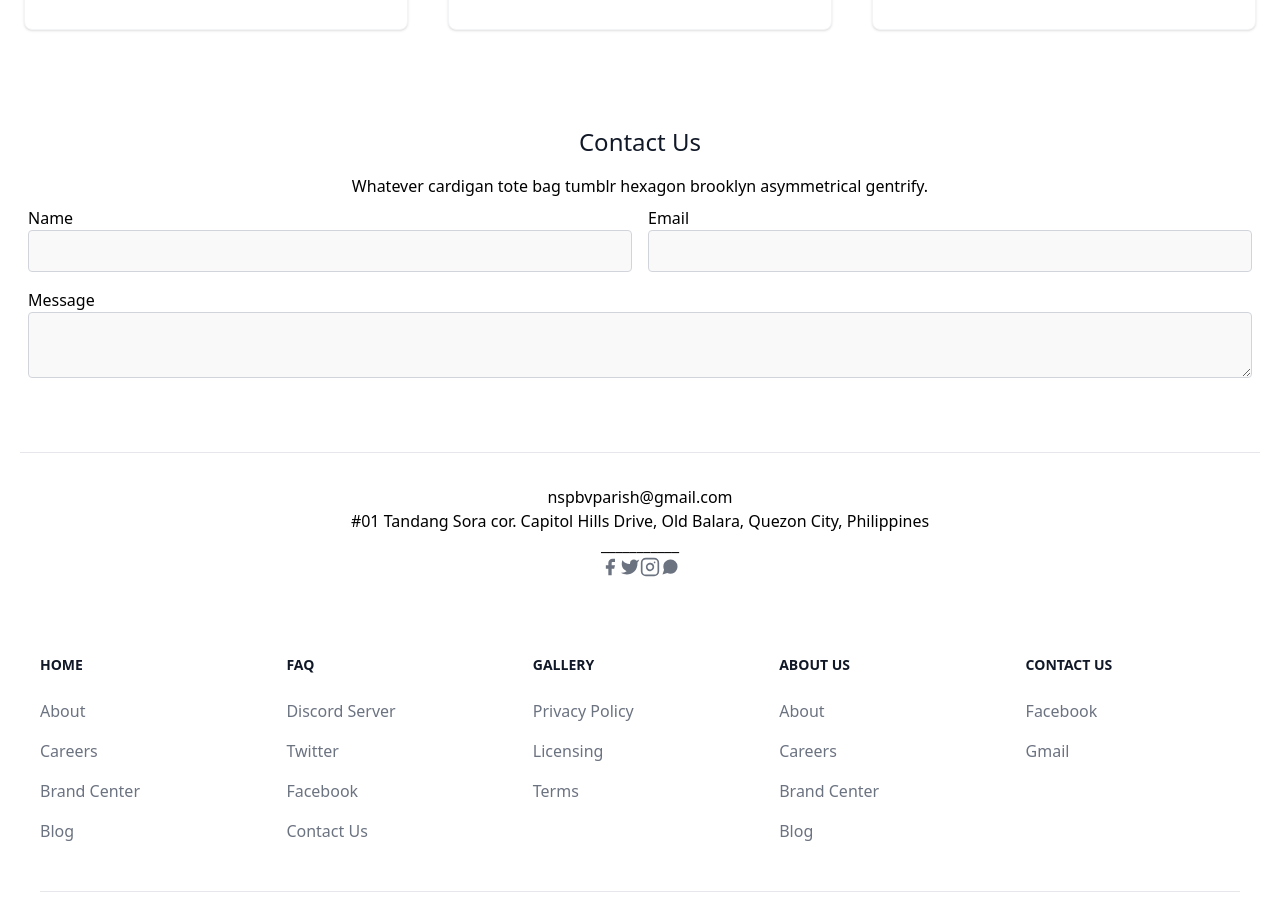
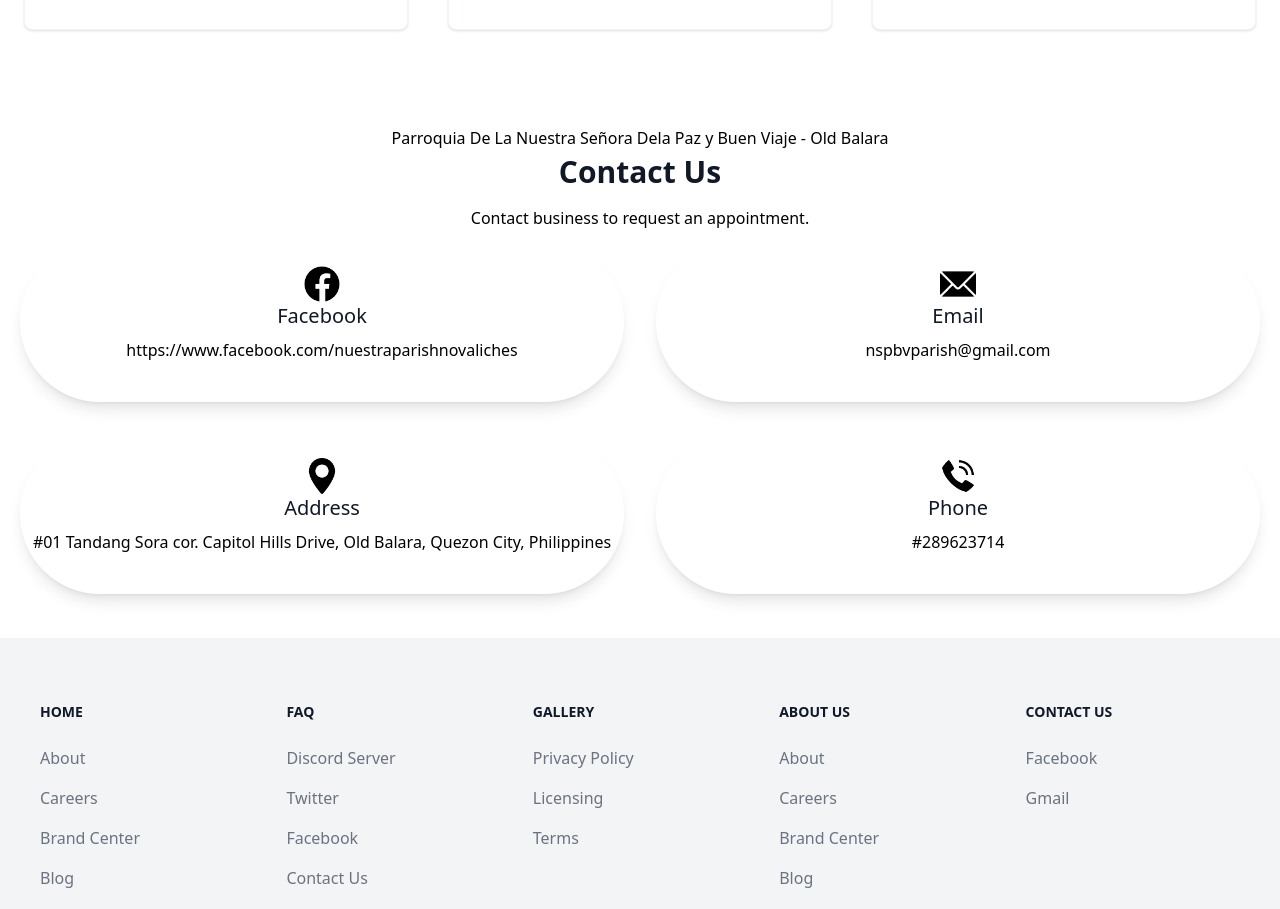
Before and after one commit to Laharl11/frontfront, a website: page landwind-1.0.0/index.html in a window 1280 px wide. Shown: the part 3188-4097 px from the top of the page. Drawn offline with nearby package versions, Linux system fonts and the light colour scheme.

Commit message:
contactus

```diff
--- a/landwind-1.0.0/index.html
+++ b/landwind-1.0.0/index.html
@@ -450,7 +450,7 @@
         <div class="max-w-screen-xl px-4 py-8 mx-auto lg:py-24 lg:px-6">
             <div class="max-w-screen-md mx-auto mb-8 text-center lg:mb-12">
                 <h2 class="mb-4 text-3xl font-extrabold tracking-tight text-gray-900 dark:text-white">Types of Scholarship for Students</h2>
-                <p class="mb-5 font-light text-gray-500 sm:text-xl dark:text-gray-400">ere at Parroquia De La Nuestra Señora Dela Paz y Buen Viaje - Old Balara we focus on helping people reach their dreams by giving them academic financial assistance.</p>
+                <p class="mb-5 font-light text-gray-500 sm:text-xl dark:text-gray-400">Here at Parroquia De La Nuestra Señora Dela Paz y Buen Viaje - Old Balara we focus on helping people reach their dreams by giving them academic financial assistance.</p>
             </div>
             <div class="space-y-8 lg:grid lg:grid-cols-3 sm:gap-6 xl:gap-10 lg:space-y-0">
                 <!-- Pricing Card -->
@@ -650,11 +650,14 @@
             </div>
         </div>
     </section>-->
-    <section class="bg-white dark:bg-gray-900">
+
+    <!--Contact Us/Input
+
+        <section class="bg-white dark:bg-gray-900">
         <div class="container mx-auto px-5 py-24" id="contact">
           <div class="flex flex-col text-center w-full mb-12">
             <h1 class="sm:text-3xl text-2xl font-medium title-font mb-4 text-gray-900">Contact Us</h1>
-            <p class="lg:w-2/3 mx-auto leading-relaxed text-base">Whatever cardigan tote bag tumblr hexagon brooklyn asymmetrical gentrify.</p>
+            <p class="lg:w-2/3 mx-auto leading-relaxed text-base">Want to contact us? We'd love to hear from you. Heres how you can reach us...</p>
           </div>
           <div class="lg:w-1/2 md:w-2/3 mx-auto">
             <div class="flex flex-wrap -m-2">
@@ -711,9 +714,43 @@
             </div>
           </div>
         </div>
+      </section>-->
+
+      <section class="bg-white dark:bg-gray-900">
+        <div class="container px-5 py-24 mx-auto">
+          <div class="flex flex-col text-center w-full mb-20">
+            <h2 class="text-xs text-indigo-500 tracking-widest font-medium title-font mb-1">Parroquia De La Nuestra Señora Dela Paz y Buen Viaje - Old Balara</h2>
+            <h1 class="sm:text-3xl text-3xl font-extrabold title-font mb-4 text-gray-900">Contact Us</h1>
+            <p class="lg:w-2/3 mx-auto leading-relaxed text-base mb-3">Contact business to request an appointment.</p>
+          </div>
+          <div class="grid grid-cols-2 gap-8 flex flex-wrap">
+            <div class="xl:w-1/4 lg:w-1/2 md:w-full px-8 py-6 border-l-2 border-gray-200 border-opacity-60 rounded-full shadow-lg">
+                <img src="./images/facebook.png" class="mx-auto h-6 sm:h-9" alt="">
+                <h2 class="text-lg sm:text-xl text-gray-900 text-center font-medium title-font mb-2">
+                    Facebook</h2>
+              <p class="leading-relaxed text-center text-base mb-4">https://www.facebook.com/nuestraparishnovaliches</p>
+            </div>
+            <div class="xl:w-1/4 lg:w-1/2 md:w-full px-8 py-6 border-l-2 border-gray-200 border-opacity-60 rounded-full shadow-lg">
+                <img src="./images/email.png" class="mx-auto h-6 sm:h-9" alt="">
+                <h2 class="text-lg sm:text-xl text-gray-900 text-center font-medium title-font mb-2">Email</h2>
+              <p class="leading-relaxed text-center text-base mb-4">nspbvparish@gmail.com</p>
+            </div>
+            <div class="xl:w-1/4 lg:w-1/2 md:w-full px-8 py-6 border-l-2 border-gray-200 border-opacity-60 rounded-full shadow-lg">
+                <img src="./images/address.png" class="mx-auto h-6 sm:h-9" alt="">
+              <h2 class="text-lg sm:text-xl text-gray-900 text-center font-medium title-font mb-2">Address</h2>
+              <p class="leading-relaxed text-center text-base mb-4">#01 Tandang Sora cor. Capitol Hills Drive, Old Balara, Quezon City, Philippines</p>
+            </div>
+            <div class="xl:w-1/4 lg:w-1/2 md:w-full px-8 py-6 border-l-2 border-gray-200 border-opacity-60 rounded-full shadow-lg">
+                <img src="./images/phone.png" class="mx-auto h-6 sm:h-9" alt="">
+                <h2 class="text-lg sm:text-xl text-gray-900 text-center font-medium title-font mb-2">Phone</h2>
+              <p class="leading-relaxed text-center text-base mb-4">#289623714</p>
+            </div>
+          </div>
+          <button class="flex mx-auto mt-16 text-white bg-indigo-500 border-0 py-2 px-8 focus:outline-none hover:bg-indigo-600 rounded text-lg">Button</button>
+        </div>
       </section>
     <!-- End block -->
-    <footer class="bg-white dark:bg-gray-800">
+    <footer class="bg-gray-100 dark:bg-gray-800">
         <div class="max-w-screen-xl p-4 py-6 mx-auto lg:py-16 md:p-8 lg:p-10">
             <div class="grid grid-cols-2 gap-8 md:grid-cols-3 lg:grid-cols-5">
                 <div>
```
Also changed, not shown: landwind-1.0.0/images/address.png (added), landwind-1.0.0/images/email.png (added), landwind-1.0.0/images/facebook.png (added), landwind-1.0.0/images/phone.png (added).
